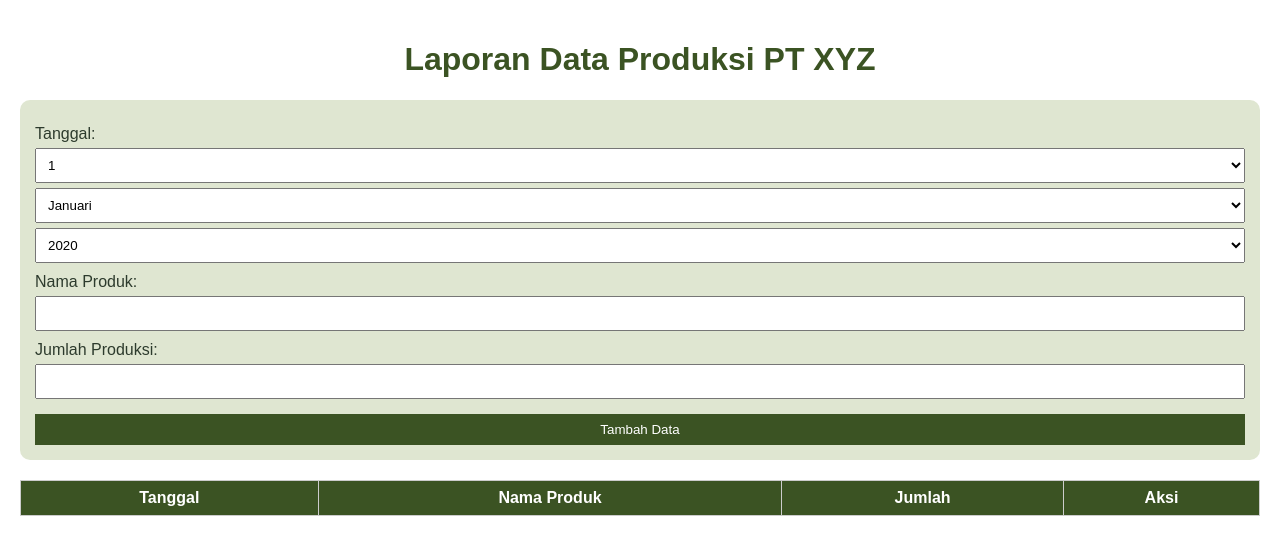
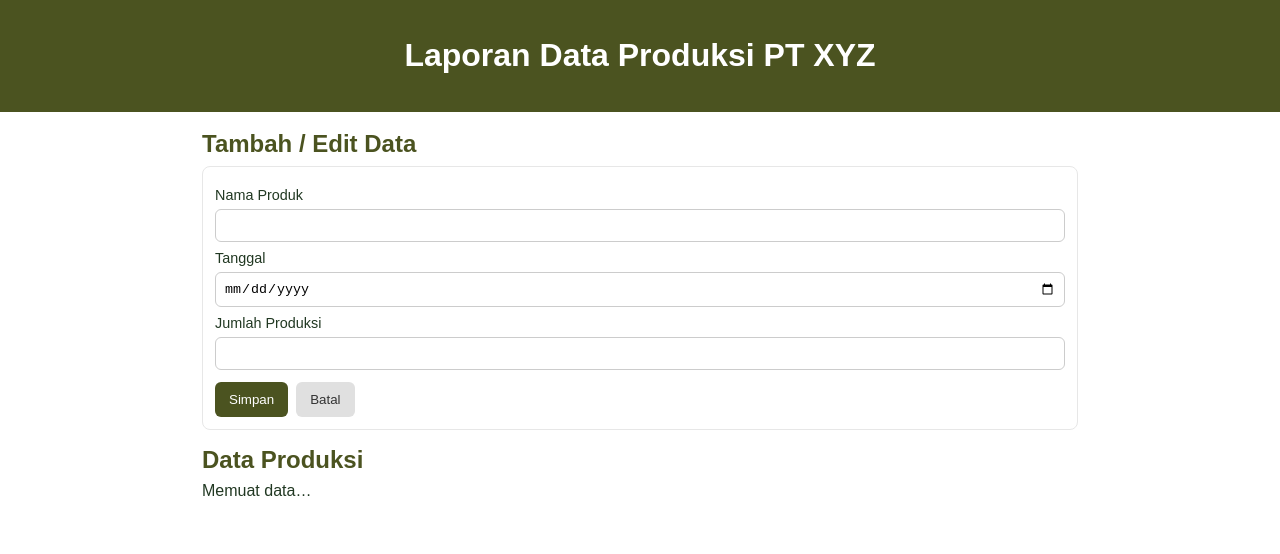
Before and after one commit to HanStillLearning/laporan-produksi, a plain HTML site: page index.html in a window 1280 px wide. Drawn offline with Linux system fonts and the light colour scheme; no server answers.

Commit message:
Add files via upload

```diff
--- a/index.html
+++ b/index.html
@@ -1,41 +1,46 @@
-<!DOCTYPE html>
+<!doctype html>
 <html lang="id">
 <head>
-    <meta charset="UTF-8">
-    <meta name="viewport" content="width=device-width, initial-scale=1.0">
-    <title>Laporan Data Produksi PT XYZ</title>
-    <link rel="stylesheet" href="style.css">
+  <meta charset="utf-8" />
+  <meta name="viewport" content="width=device-width, initial-scale=1" />
+  <title>Laporan Data Produksi PT XYZ</title>
+  <link rel="stylesheet" href="style.css">
 </head>
 <body>
+  <header>
     <h1>Laporan Data Produksi PT XYZ</h1>
+  </header>
 
-    <form id="dataForm">
-        <label>Tanggal:</label>
-        <select id="day" required></select>
-        <select id="month" required></select>
-        <select id="year" required></select>
+  <main>
+    <section class="form-section">
+      <h2>Tambah / Edit Data</h2>
+      <form id="formData">
+        <input type="hidden" id="rowId" value="">
+        <label>Nama Produk</label>
+        <input type="text" id="nama" required>
+        <label>Tanggal</label>
+        <input type="date" id="tanggal" required>
+        <label>Jumlah Produksi</label>
+        <input type="number" id="produksi" required>
+        <div class="button-row">
+          <button id="saveBtn" type="submit">Simpan</button>
+          <button id="cancelEdit" type="button" class="secondary">Batal</button>
+        </div>
+      </form>
+    </section>
 
-        <label>Nama Produk:</label>
-        <input type="text" id="productName" required>
-
-        <label>Jumlah Produksi:</label>
-        <input type="number" id="quantity" required>
-
-        <button type="submit">Tambah Data</button>
-    </form>
-
-    <table id="dataTable">
+    <section class="table-section">
+      <h2>Data Produksi</h2>
+      <div id="loading">Memuat data…</div>
+      <table id="dataTable" class="hidden">
         <thead>
-            <tr>
-                <th>Tanggal</th>
-                <th>Nama Produk</th>
-                <th>Jumlah</th>
-                <th>Aksi</th>
-            </tr>
+          <tr><th>No</th><th>Nama</th><th>Tanggal</th><th>Produksi</th><th>Aksi</th></tr>
         </thead>
         <tbody></tbody>
-    </table>
+      </table>
+    </section>
+  </main>
 
-    <script src="script.js"></script>
+  <script src="script.js"></script>
 </body>
 </html>
--- a/script.js
+++ b/script.js
@@ -1,95 +1,131 @@
-const scriptURL = "https://script.google.com/macros/s/AKfycbzhIKUxekdSo52StPKQ6qipOMzWrmJx9--D9SdSSUkcTjAt6JQBp6wla9LuS3vd0lkQVw/exec";
+// API URL Web App (Google Apps Script)
+const API_URL = "https://script.google.com/macros/s/AKfycbxjP8QK2wJysOwUOeE6wJd_3nvkQOuCuZHyFj1sYFfeNJnvayVTat5RGrm73VEcfU6Owg/exec";
 
-// Isi dropdown tanggal
-function populateDateDropdowns() {
-    const daySelect = document.getElementById("day");
-    const monthSelect = document.getElementById("month");
-    const yearSelect = document.getElementById("year");
+// --- JSONP loader for GET (menghindari masalah CORS pada Apps Script) ---
+function loadData() {
+  document.getElementById("loading").textContent = "Memuat data…";
+  // Hapus tabel lama
+  const tbody = document.querySelector("#dataTable tbody");
+  tbody.innerHTML = "";
+  // Hapus script JSONP lama jika ada
+  const old = document.getElementById("jsonp-loader");
+  if (old) old.remove();
 
-    for (let d = 1; d <= 31; d++) {
-        let opt = document.createElement("option");
-        opt.value = d;
-        opt.textContent = d;
-        daySelect.appendChild(opt);
+  // Buat callback global
+  window.handleSheetData = function(data) {
+    document.getElementById("loading").classList.add("hidden");
+    const table = document.getElementById("dataTable");
+    table.classList.remove("hidden");
+    const tbody = table.querySelector("tbody");
+    tbody.innerHTML = "";
+    if (!Array.isArray(data) || data.length === 0) {
+      tbody.innerHTML = '<tr><td colspan="5">Belum ada data</td></tr>';
+      return;
     }
+    // tampilkan data; data adalah array objek {id, nama, tanggal, produksi}
+    data.forEach((row, idx) => {
+      const tr = document.createElement("tr");
+      tr.innerHTML = `
+        <td>${idx+1}</td>
+        <td>${escapeHtml(row.nama)}</td>
+        <td>${escapeHtml(row.tanggal)}</td>
+        <td>${escapeHtml(row.produksi)}</td>
+        <td class="actions">
+          <button onclick="startEdit(${row.id})">Edit</button>
+          <button onclick="deleteRow(${row.id})">Hapus</button>
+        </td>
+      `;
+      tbody.appendChild(tr);
+    });
+  };
 
-    const months = [
-        "Januari", "Februari", "Maret", "April", "Mei", "Juni",
-        "Juli", "Agustus", "September", "Oktober", "November", "Desember"
-    ];
-    months.forEach((m, i) => {
-        let opt = document.createElement("option");
-        opt.value = i + 1;
-        opt.textContent = m;
-        monthSelect.appendChild(opt);
-    });
-
-    const currentYear = new Date().getFullYear();
-    for (let y = currentYear - 5; y <= currentYear + 5; y++) {
-        let opt = document.createElement("option");
-        opt.value = y;
-        opt.textContent = y;
-        yearSelect.appendChild(opt);
-    }
+  // buat tag script JSONP
+  const script = document.createElement("script");
+  script.id = "jsonp-loader";
+  script.src = API_URL + "?action=get&callback=handleSheetData";
+  document.body.appendChild(script);
 }
 
-populateDateDropdowns();
-
-// Ambil data dari Google Sheet
-function loadData() {
-    fetch(scriptURL)
-        .then(res => res.json())
-        .then(data => {
-            const tbody = document.querySelector("#dataTable tbody");
-            tbody.innerHTML = "";
-            data.forEach((row, index) => {
-                let tr = document.createElement("tr");
-                tr.innerHTML = `
-                    <td>${row.tanggal}</td>
-                    <td>${row.produk}</td>
-                    <td>${row.jumlah}</td>
-                    <td><button onclick="deleteData(${index})">Hapus</button></td>
-                `;
-                tbody.appendChild(tr);
-            });
-        })
-        .catch(err => console.error(err));
+// escapeHtml untuk keamanan tampilan
+function escapeHtml(s) {
+  if (s === undefined || s === null) return '';
+  return String(s)
+    .replace(/&/g, '&amp;')
+    .replace(/</g, '&lt;')
+    .replace(/>/g, '&gt;')
+    .replace(/"/g, '&quot;')
+    .replace(/'/g, '&#39;');
 }
 
-// Tambah data
-document.getElementById("dataForm").addEventListener("submit", e => {
-    e.preventDefault();
+// --- POST for add/edit/delete (gunakan no-cors) ---
+function postAction(payload) {
+  // payload harus mengandung property 'action' (add/edit/delete) dan data
+  fetch(API_URL, {
+    method: "POST",
+    mode: "no-cors", // Apps Script sering memblokir CORS; no-cors membuat request tapi response tidak bisa dibaca
+    headers: { "Content-Type": "application/json" },
+    body: JSON.stringify(payload)
+  }).then(() => {
+    // reload data after short delay
+    setTimeout(loadData, 700);
+  }).catch(err => {
+    console.error(err);
+    setTimeout(loadData, 700);
+  });
+}
 
-    const day = document.getElementById("day").value;
-    const month = document.getElementById("month").value;
-    const year = document.getElementById("year").value;
-    const tanggal = `${day}-${month}-${year}`;
+// --- Handlers untuk form ---
+document.getElementById("formData").addEventListener("submit", function(e) {
+  e.preventDefault();
+  const id = document.getElementById("rowId").value;
+  const nama = document.getElementById("nama").value.trim();
+  const tanggal = document.getElementById("tanggal").value;
+  const produksi = document.getElementById("produksi").value;
 
-    const productName = document.getElementById("productName").value;
-    const quantity = document.getElementById("quantity").value;
+  if (!nama || !tanggal || !produksi) return alert("Lengkapi semua field");
 
-    fetch(scriptURL, {
-        method: "POST",
-        body: new URLSearchParams({
-            tanggal: tanggal,
-            produk: productName,
-            jumlah: quantity
-        })
-    })
-    .then(res => res.text())
-    .then(() => {
-        document.getElementById("dataForm").reset();
-        loadData();
-    })
-    .catch(err => console.error(err));
+  if (id) {
+    // edit
+    postAction({ action: "edit", id: id, nama: nama, tanggal: tanggal, produksi: produksi });
+  } else {
+    // add
+    postAction({ action: "add", nama: nama, tanggal: tanggal, produksi: produksi });
+  }
+
+  document.getElementById("formData").reset();
+  document.getElementById("rowId").value = "";
 });
 
-// Hapus data
-function deleteData(index) {
-    fetch(`${scriptURL}?delete=${index}`, { method: "GET" })
-        .then(() => loadData())
-        .catch(err => console.error(err));
+document.getElementById("cancelEdit").addEventListener("click", function() {
+  document.getElementById("formData").reset();
+  document.getElementById("rowId").value = "";
+});
+
+// --- Start edit: isi form dengan data dari sheet (kita ambil seluruh data dan cari id) ---
+function startEdit(rowId) {
+  // kita load data dan cari baris dengan id tersebut
+  window.handleSheetData = function(data) {
+    const found = (data || []).find(r => String(r.id) === String(rowId));
+    if (!found) return alert("Baris tidak ditemukan");
+    document.getElementById("rowId").value = found.id;
+    document.getElementById("nama").value = found.nama;
+    document.getElementById("tanggal").value = found.tanggal;
+    document.getElementById("produksi").value = found.produksi;
+    window.handleSheetData = null;
+  };
+  const old = document.getElementById("jsonp-loader");
+  if (old) old.remove();
+  const script = document.createElement("script");
+  script.id = "jsonp-loader";
+  script.src = API_URL + "?action=get&callback=handleSheetData";
+  document.body.appendChild(script);
 }
 
+// --- Delete row ---
+function deleteRow(rowId) {
+  if (!confirm("Hapus data ini?")) return;
+  postAction({ action: "delete", id: rowId });
+}
+
+// Load data awal
 loadData();
-setInterval(loadData, 5000); // Auto-refresh tiap 5 detik
--- a/style.css
+++ b/style.css
@@ -1,60 +1,16 @@
-body {
-    font-family: Arial, sans-serif;
-    background-color: #ffffff;
-    color: #2d3b2d;
-    margin: 0;
-    padding: 20px;
-}
-
-h1 {
-    text-align: center;
-    color: #3b5323;
-}
-
-form {
-    background-color: #dfe6d1;
-    padding: 15px;
-    border-radius: 10px;
-    margin-bottom: 20px;
-}
-
-label {
-    display: block;
-    margin-top: 10px;
-}
-
-input, select, button {
-    padding: 8px;
-    margin-top: 5px;
-    width: 100%;
-    box-sizing: border-box;
-}
-
-button {
-    background-color: #3b5323;
-    color: white;
-    border: none;
-    cursor: pointer;
-    margin-top: 15px;
-}
-
-button:hover {
-    background-color: #4b6b2f;
-}
-
-table {
-    width: 100%;
-    border-collapse: collapse;
-    background-color: white;
-}
-
-th, td {
-    border: 1px solid #ccc;
-    padding: 8px;
-    text-align: center;
-}
-
-th {
-    background-color: #3b5323;
-    color: white;
-}
+*{box-sizing:border-box}
+body{font-family:Arial, sans-serif;margin:0;background:#fff;color:#213822}
+header{background:#4B5320;color:#fff;padding:1rem;text-align:center}
+main{max-width:900px;margin:18px auto;padding:0 12px}
+h2{color:#4B5320;margin:0 0 8px}
+form{background:#fff;padding:12px;border-radius:8px;border:1px solid #e7e7e7;margin-bottom:16px}
+label{display:block;margin-top:8px;font-size:0.9rem}
+input[type="text"],input[type="date"],input[type="number"]{width:100%;padding:8px;margin-top:6px;border:1px solid #ccc;border-radius:6px}
+.button-row{display:flex;gap:8px;margin-top:12px}
+button{background:#4B5320;color:#fff;border:none;padding:10px 14px;border-radius:6px;cursor:pointer}
+button.secondary{background:#e0e0e0;color:#333}
+table{width:100%;border-collapse:collapse;margin-top:8px}
+th,td{padding:8px;border:1px solid #e6e6e6;text-align:left}
+.hidden{display:none}
+.actions button{margin-right:6px;padding:6px 8px;font-size:0.9rem;border-radius:6px}
+.note{font-size:0.9rem;color:#666;margin-top:8px}
```
